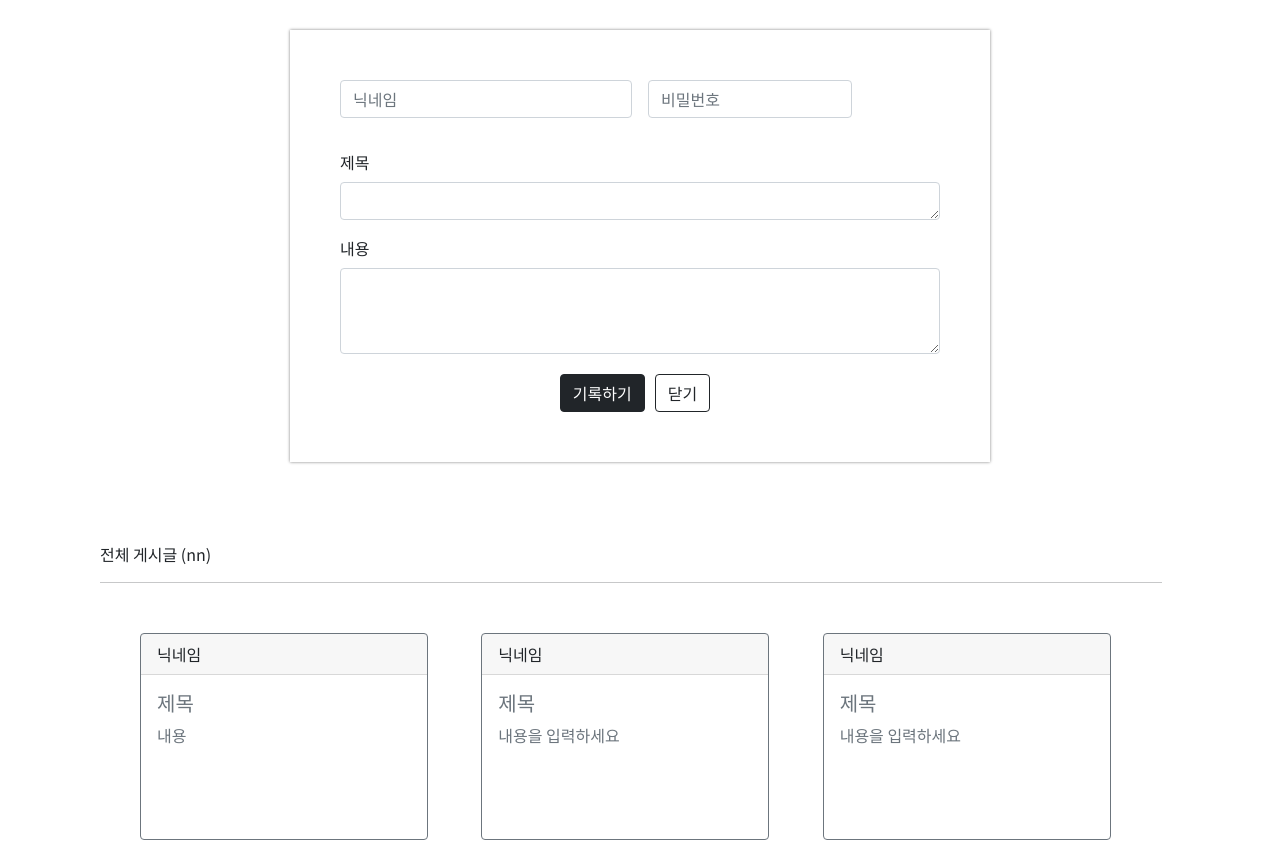
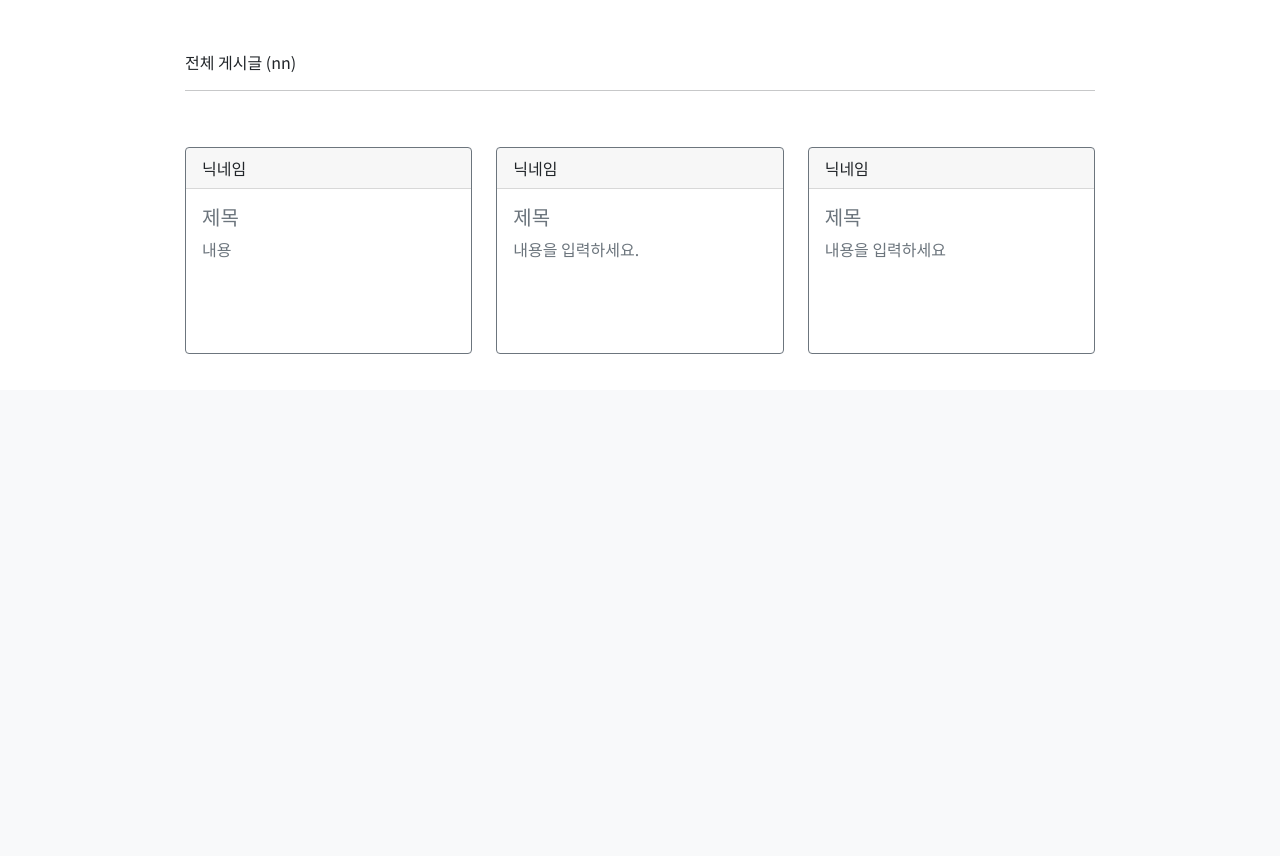
Before and after one commit to charles0328/ddymap, a Flask app: page /board in a window 1280 px wide. Shown: the part 550-1406 px from the top of the page. After the commit the page ends 904 px from the top, so only its background shows below. Run offline with Flask 2, Linux system fonts and the light colour scheme.

Commit message:
게시판_script 추가

```diff
--- a/templates/board.html
+++ b/templates/board.html
@@ -15,6 +15,7 @@
         * {
             font-family: 'Noto Sans KR', sans-serif;
         }
+
         .nav-link {
             font-weight: bold;
         }
@@ -22,7 +23,7 @@
         .mypage {
             text-decoration: underline;
             text-decoration-thickness: 3px;
-            text-underline-offset : 20px;
+            text-underline-offset: 20px;
             margin-bottom: 0;
         }
 
@@ -72,6 +73,8 @@
             padding: 50px;
             box-shadow: 0px 0px 3px 0px gray;
             margin-bottom: 80px;
+
+            display: none;
         }
 
         .mybtns {
@@ -82,22 +85,39 @@
 
             margin-top: 20px;
         }
+
         .mybtns > button {
             margin-right: 10px;
         }
 
         .allpost {
-            margin-left: 100px;
-            margin-bottom: 50px ;
+            margin: auto;
+            width: 95%;
+            max-width: 950px;
+            padding: 20px;
+        }
+
+        hr {
+            width: 100%;
         }
 
         .mycard {
+            margin: auto;
             width: 95%;
-            max-width: 1000px;
-            margin: auto
+            max-width: 950px;
+            padding: 20px;
         }
 
     </style>
+    <script>
+        function open_box() {
+            $('#post-box').show()
+        }
+
+        function close_box() {
+            $('#post-box').hide()
+        }
+    </script>
 </head>
 <body>
 <!-- HTML for Horizontal Menu -->
@@ -124,9 +144,9 @@
     <h3>제로 웨이스트를 실천하는 나만의 방법을 알려주세요!</h3>
     <p></p>
     <h5>🔊 이제는 일상이 된 나만의 팁을 공유해주세요</h5>
-        <button>글쓰기</button>
+    <button onclick="open_box()">글쓰기</button>
 </div>
-    <div class="mypost">
+<div class="mypost" id="post-box">
     <div class="row g-3">
         <div class="col">
             <input type="text" class="form-control" placeholder="닉네임" aria-label="First name">
@@ -134,7 +154,7 @@
         <div class="col">
             <input type="text" class="form-control" placeholder="비밀번호" aria-label="Last name" style="width: 70%">
         </div>
-            <p> </p>
+        <p></p>
     </div>
     <div class="mb-3">
         <label for="exampleFormControlTextarea1" class="form-label">제목</label>
@@ -145,13 +165,13 @@
         <textarea class="form-control" id="exampleFormControlTextarea1" rows="3"></textarea>
     </div>
     <div class="mybtns">
-            <button type="button" class="btn btn-dark">기록하기</button>
-            <button type="button" class="btn btn-outline-dark">닫기</button>
+        <button type="button" class="btn btn-dark" onclick="close_box();_box()">기록하기</button>
+        <button type="button" class="btn btn-outline-dark" onclick="close_box();_box()">닫기</button>
     </div>
 </div>
 <div class="allpost">
     <p>전체 게시글 (nn)</p>
-    <hr align="left" style="border: 1.5px; width: 90%">
+    <hr align="left" style="border: 1.5px;">
 </div>
 <div class="mycard">
     <div class="row row-cols-1 row-cols-md-3 g-4">
@@ -169,7 +189,7 @@
                 <div class="card-header">닉네임</div>
                 <div class="card-body text-secondary">
                     <h5 class="card-title">제목</h5>
-                        <p class="card-text" style="height: 100px">내용을 입력하세요</p>
+                    <p class="card-text" style="height: 100px">내용을 입력하세요.</p>
                 </div>
             </div>
         </div>
```
Lines whose indentation alone changed are shown as unchanged.
